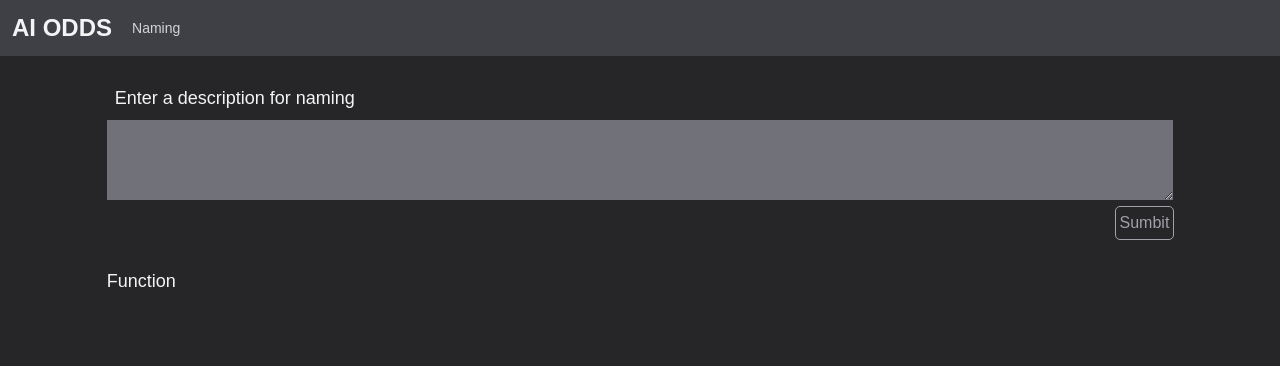
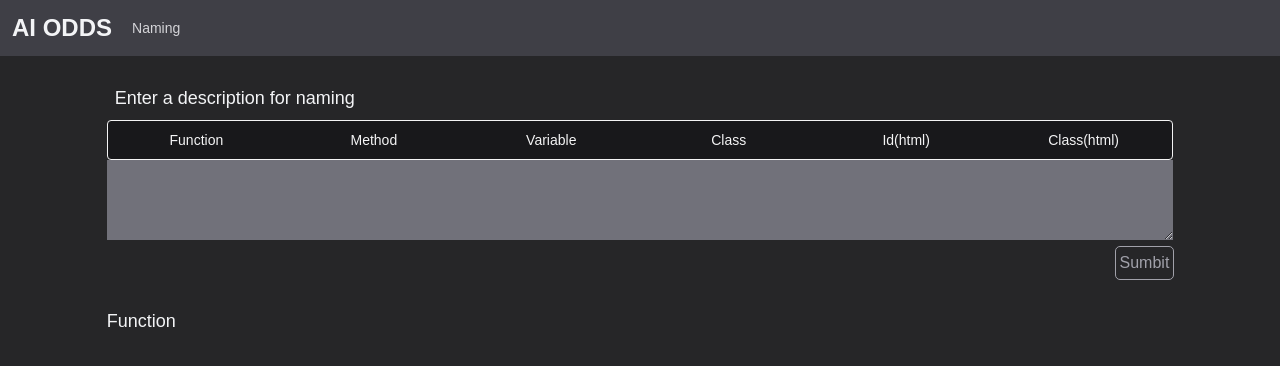
Before and after one commit to Mingyu3/ai-odds, a Next.js app: page / in a window 1280 px wide. Shown: the top 366 px of the page. Built offline with nearby package versions, Linux system fonts and the light colour scheme.

Commit message:
add a list ui of identifiers

```diff
--- a/pages/index.tsx
+++ b/pages/index.tsx
@@ -6,8 +6,8 @@ const Identifiers = [
 	'Method',
 	'Variable',
 	'Class',
-	'Html id',
-	'Html class',
+	'Id(html)',
+	'Class(html)',
 ];
 
 export default function Home() {
@@ -104,10 +104,21 @@ export default function Home() {
 
 			<main className='flex flex-col items-center mt-5'>
 				<form className='w-10/12' onSubmit={handleSubmit}>
+					<p className='p-2 text-lg text-gray-100'>
+						Enter a description for naming
+					</p>
+					<ul className='flex items-center w-full border rounded border-zinc-100 bg-zinc-900 text-zinc-100 cursor-pointer h-10'>
+						{Identifiers.map((item, idx) => (
+							<>
+								<li
+									key={idx}
+									className='w-full text-sm text-center active:bg-zinc-700 transition ease-in-out duration-300 hover:scale-110'>
+									{item}
+								</li>
+							</>
+						))}
+					</ul>
 					<label className='mb-5'>
-						<p className='p-2 text-lg text-gray-100'>
-							Enter a description for naming
-						</p>
 						<textarea
 							className='bg-zinc-500 text-zinc-100 w-full py-1 px-2'
 							onChange={handleTextarea}
```
